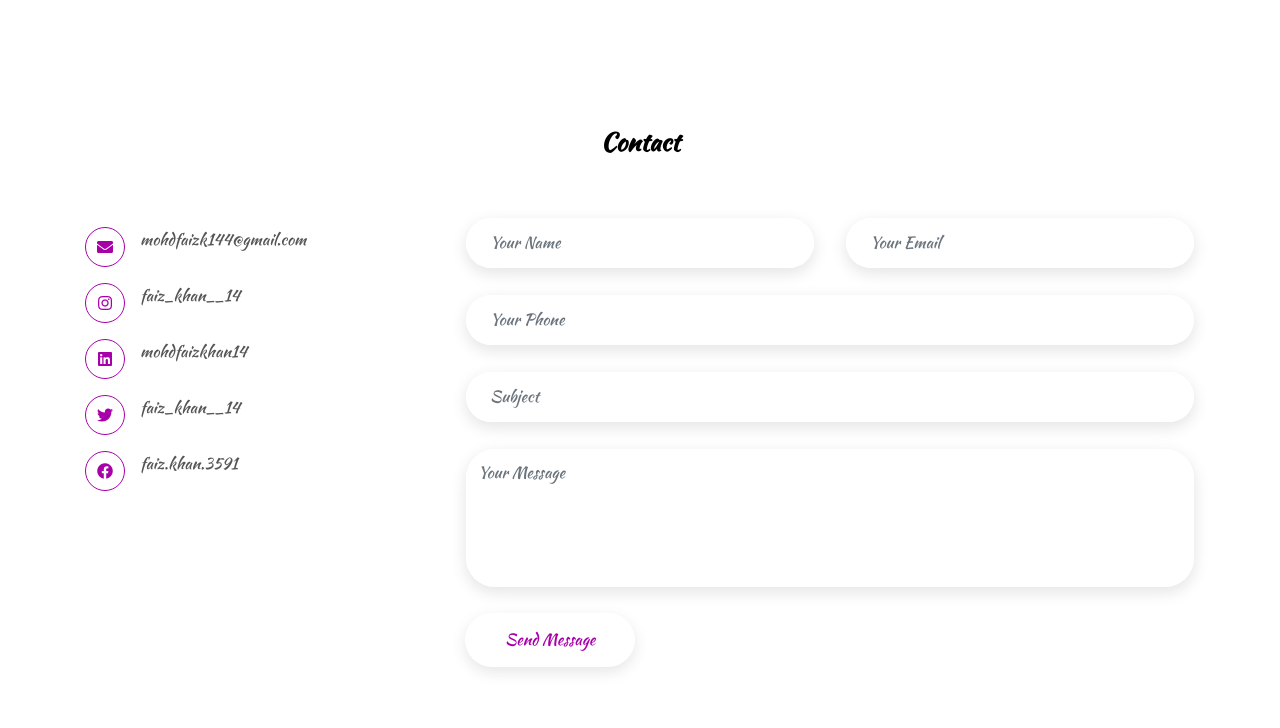
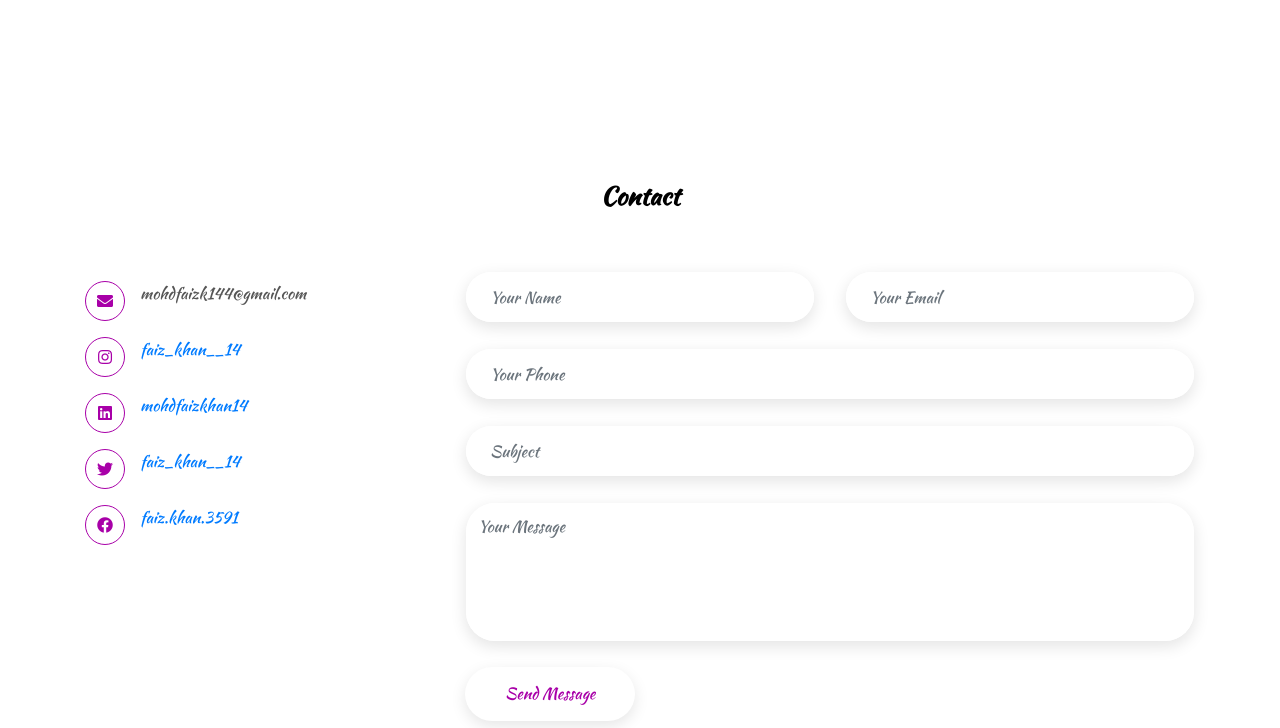
Before and after one commit to faizkhan14/Portfolio, a plain HTML site: page index.html in a window 1280 px wide. Shown: the part 2714-3442 px from the top of the page. Drawn offline with nearby package versions, Linux system fonts and the light colour scheme; a script that the page names is missing; files whose address does not match are found by name.

Commit message:
Update index.html

```diff
--- a/index.html
+++ b/index.html
@@ -146,6 +146,11 @@
               <div class="skillbar-container" data-percent="70%">
                 <div class="skills"></div>
               </div>
+              <!-- Wordpress -->
+              <h4>Wordpress <span style="float: right;">95%</span></h4>
+              <div class="skillbar-container" data-percent="95%">
+                <div class="skills"></div>
+              </div>
               <!-- Java -->
               <h4>Java <span style="float: right;">70%</span></h4>
               <div class="skillbar-container" data-percent="70%">
@@ -272,20 +277,20 @@
                <p>mohdfaizk144@gmail.com</p>
              </div>
              <div class="contact-info-item">
-               <i class="fab fa-instagram"></i>
-               <p>faiz_khan__14</p>
-             </div>
+              <i class="fab fa-instagram"></i>
+              <p><a href="https://www.instagram.com/faiz_khan__14">faiz_khan__14</a></p>
+            </div>
              <div class="contact-info-item">
               <i class="fab fa-linkedin"></i>
-              <p>mohdfaizkhan14</p>
+              <p><a href="https://www.linkedin.com/in/mohdfaizkhan14">mohdfaizkhan14</a></p>
             </div>
             <div class="contact-info-item">
               <i class="fab fa-twitter"></i>
-              <p>faiz_khan__14</p>
+              <p><a href="https://twitter.com/faiz_khan__14">faiz_khan__14</a></p>
             </div>
             <div class="contact-info-item">
               <i class="fab fa-facebook"></i>
-              <p>faiz.khan.3591</p>
+             <p><a href="https://www.facebook.com/faiz.khan.3591">faiz.khan.3591</a></p>
             </div>
            </div>
          </div>
```
